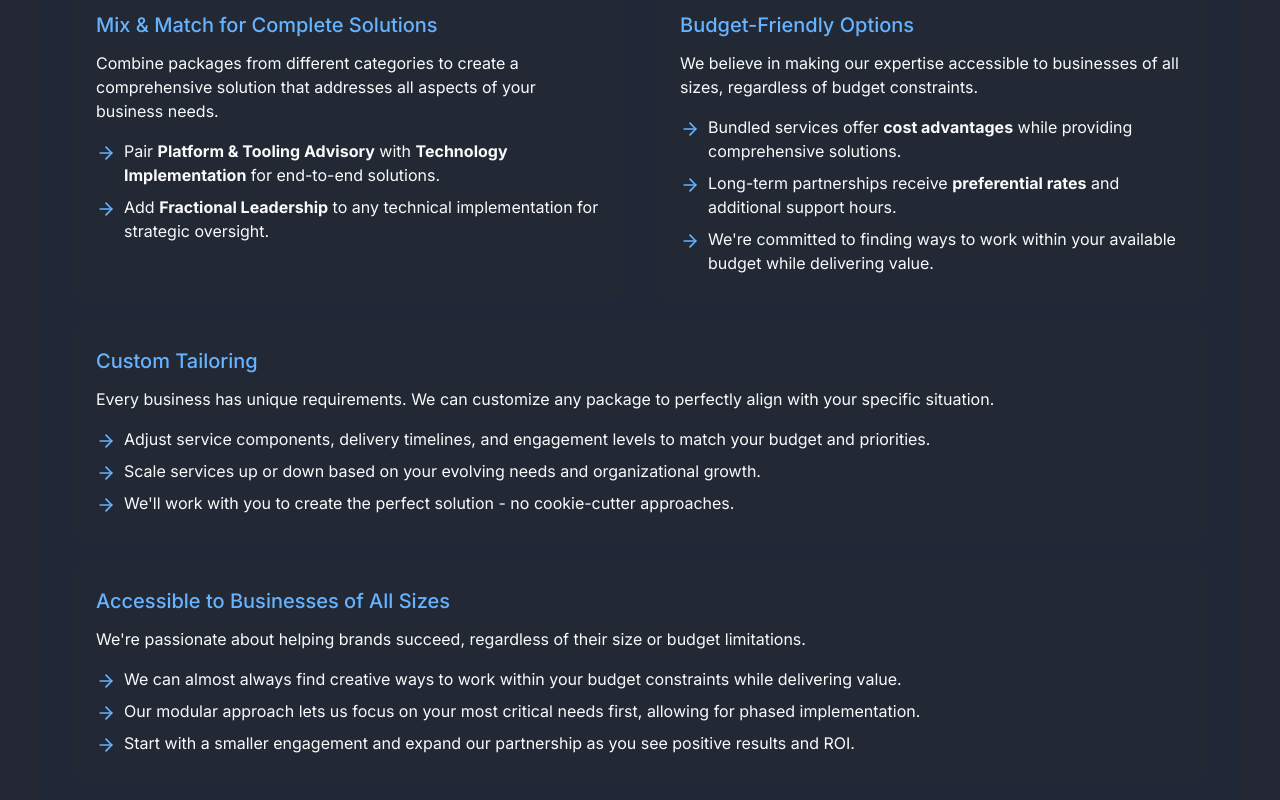
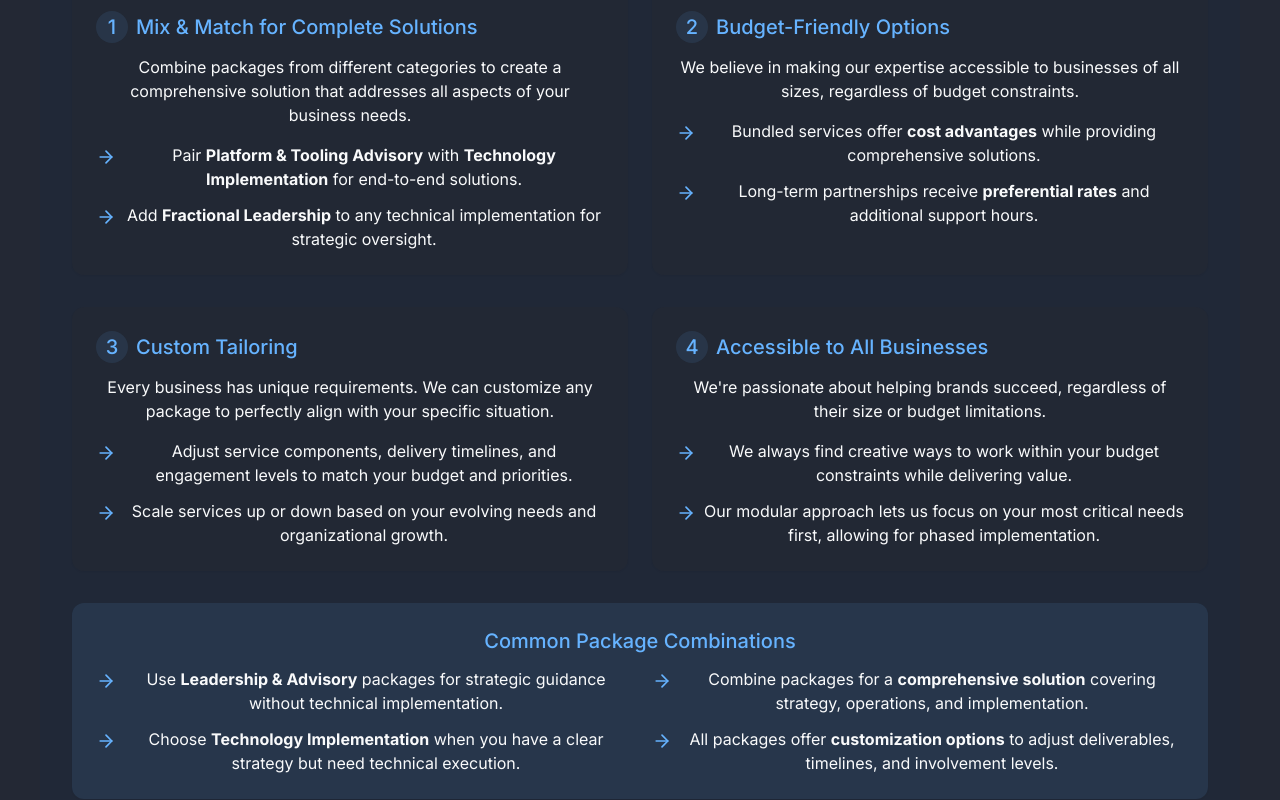
Before and after one commit to Grey-Space-Consulting/grey-space-web-carousel, a React (Vite) app: page /services in a window 1280 px wide. Shown: the part 1480-2280 px from the top of the page. Built offline with nearby package versions, Linux system fonts and the light colour scheme.

Commit message:
Refactor packages section layout
Reorganize the layout of the "How These Packages Work Together" section for improved readability and visual appeal.

```diff
--- a/src/components/packages/PackagesWorkTogether.tsx
+++ b/src/components/packages/PackagesWorkTogether.tsx
@@ -10,13 +10,16 @@ const PackagesWorkTogether: React.FC = () => {
         Our packages are designed to be flexible and can be combined to create a custom program that aligns with your specific needs.
       </p>
 
-      <div className="grid grid-cols-1 md:grid-cols-2 gap-8 mb-6 text-left">
-        <div className="bg-background/70 p-6 rounded-lg">
-          <h4 className="text-xl font-medium mb-3 text-primary">Mix & Match for Complete Solutions</h4>
+      <div className="grid grid-cols-1 md:grid-cols-2 gap-6 mb-8">
+        <div className="bg-background/70 p-6 rounded-lg shadow-sm">
+          <h4 className="text-xl font-medium mb-3 text-primary flex items-center">
+            <span className="bg-primary/10 text-primary rounded-full w-8 h-8 inline-flex items-center justify-center mr-2">1</span>
+            Mix & Match for Complete Solutions
+          </h4>
           <p className="mb-4">
             Combine packages from different categories to create a comprehensive solution that addresses all aspects of your business needs.
           </p>
-          <ul className="space-y-2">
+          <ul className="space-y-3">
             <li className="flex items-start">
               <ArrowRight className="h-5 w-5 text-primary shrink-0 mr-2 mt-1" />
               <span>Pair <strong>Platform & Tooling Advisory</strong> with <strong>Technology Implementation</strong> for end-to-end solutions.</span>
@@ -28,12 +31,15 @@ const PackagesWorkTogether: React.FC = () => {
           </ul>
         </div>
 
-        <div className="bg-background/70 p-6 rounded-lg">
-          <h4 className="text-xl font-medium mb-3 text-primary">Budget-Friendly Options</h4>
+        <div className="bg-background/70 p-6 rounded-lg shadow-sm">
+          <h4 className="text-xl font-medium mb-3 text-primary flex items-center">
+            <span className="bg-primary/10 text-primary rounded-full w-8 h-8 inline-flex items-center justify-center mr-2">2</span>
+            Budget-Friendly Options
+          </h4>
           <p className="mb-4">
             We believe in making our expertise accessible to businesses of all sizes, regardless of budget constraints.
           </p>
-          <ul className="space-y-2">
+          <ul className="space-y-3">
             <li className="flex items-start">
               <ArrowRight className="h-5 w-5 text-primary shrink-0 mr-2 mt-1" />
               <span>Bundled services offer <strong>cost advantages</strong> while providing comprehensive solutions.</span>
@@ -42,20 +48,20 @@ const PackagesWorkTogether: React.FC = () => {
               <ArrowRight className="h-5 w-5 text-primary shrink-0 mr-2 mt-1" />
               <span>Long-term partnerships receive <strong>preferential rates</strong> and additional support hours.</span>
             </li>
-            <li className="flex items-start">
-              <ArrowRight className="h-5 w-5 text-primary shrink-0 mr-2 mt-1" />
-              <span>We're committed to finding ways to work within your available budget while delivering value.</span>
-            </li>
           </ul>
         </div>
       </div>
 
-      <div className="bg-background/70 p-6 rounded-lg text-left mb-6">
-        <h4 className="text-xl font-medium mb-3 text-primary">Custom Tailoring</h4>
+      <div className="grid grid-cols-1 md:grid-cols-2 gap-6 mb-8">
+        <div className="bg-background/70 p-6 rounded-lg shadow-sm">
+          <h4 className="text-xl font-medium mb-3 text-primary flex items-center">
+            <span className="bg-primary/10 text-primary rounded-full w-8 h-8 inline-flex items-center justify-center mr-2">3</span>
+            Custom Tailoring
+          </h4>
           <p className="mb-4">
             Every business has unique requirements. We can customize any package to perfectly align with your specific situation.
           </p>
-        <ul className="space-y-2">
+          <ul className="space-y-3">
             <li className="flex items-start">
               <ArrowRight className="h-5 w-5 text-primary shrink-0 mr-2 mt-1" />
               <span>Adjust service components, delivery timelines, and engagement levels to match your budget and priorities.</span>
@@ -64,35 +70,34 @@ const PackagesWorkTogether: React.FC = () => {
               <ArrowRight className="h-5 w-5 text-primary shrink-0 mr-2 mt-1" />
               <span>Scale services up or down based on your evolving needs and organizational growth.</span>
             </li>
-          <li className="flex items-start">
-            <ArrowRight className="h-5 w-5 text-primary shrink-0 mr-2 mt-1" />
-            <span>We'll work with you to create the perfect solution - no cookie-cutter approaches.</span>
-          </li>
           </ul>
         </div>
 
-      <div className="bg-background/70 p-6 rounded-lg text-left mb-6">
-        <h4 className="text-xl font-medium mb-3 text-primary">Accessible to Businesses of All Sizes</h4>
+        <div className="bg-background/70 p-6 rounded-lg shadow-sm">
+          <h4 className="text-xl font-medium mb-3 text-primary flex items-center">
+            <span className="bg-primary/10 text-primary rounded-full w-8 h-8 inline-flex items-center justify-center mr-2">4</span>
+            Accessible to All Businesses
+          </h4>
           <p className="mb-4">
             We're passionate about helping brands succeed, regardless of their size or budget limitations.
           </p>
-        <ul className="space-y-2">
+          <ul className="space-y-3">
             <li className="flex items-start">
               <ArrowRight className="h-5 w-5 text-primary shrink-0 mr-2 mt-1" />
-            <span>We can almost always find creative ways to work within your budget constraints while delivering value.</span>
+              <span>We always find creative ways to work within your budget constraints while delivering value.</span>
             </li>
             <li className="flex items-start">
               <ArrowRight className="h-5 w-5 text-primary shrink-0 mr-2 mt-1" />
               <span>Our modular approach lets us focus on your most critical needs first, allowing for phased implementation.</span>
             </li>
-          <li className="flex items-start">
-            <ArrowRight className="h-5 w-5 text-primary shrink-0 mr-2 mt-1" />
-            <span>Start with a smaller engagement and expand our partnership as you see positive results and ROI.</span>
-          </li>
           </ul>
         </div>
+      </div>
 
-      <ul className="text-left max-w-3xl mx-auto space-y-2">
+      <div className="bg-primary/10 p-6 rounded-lg shadow-sm mb-4">
+        <h4 className="text-xl font-medium mb-3 text-primary text-center">Common Package Combinations</h4>
+        <div className="grid grid-cols-1 md:grid-cols-2 gap-6">
+          <ul className="space-y-3">
             <li className="flex items-start">
               <ArrowRight className="h-5 w-5 text-primary shrink-0 mr-2 mt-1" />
               <span>Use <strong>Leadership & Advisory</strong> packages for strategic guidance without technical implementation.</span>
@@ -101,6 +106,8 @@ const PackagesWorkTogether: React.FC = () => {
               <ArrowRight className="h-5 w-5 text-primary shrink-0 mr-2 mt-1" />
               <span>Choose <strong>Technology Implementation</strong> when you have a clear strategy but need technical execution.</span>
             </li>
+          </ul>
+          <ul className="space-y-3">
             <li className="flex items-start">
               <ArrowRight className="h-5 w-5 text-primary shrink-0 mr-2 mt-1" />
               <span>Combine packages for a <strong>comprehensive solution</strong> covering strategy, operations, and implementation.</span>
@@ -111,6 +118,8 @@ const PackagesWorkTogether: React.FC = () => {
             </li>
           </ul>
         </div>
+      </div>
+    </div>
   );
 };
 
```
Lines whose indentation alone changed are shown as unchanged.
